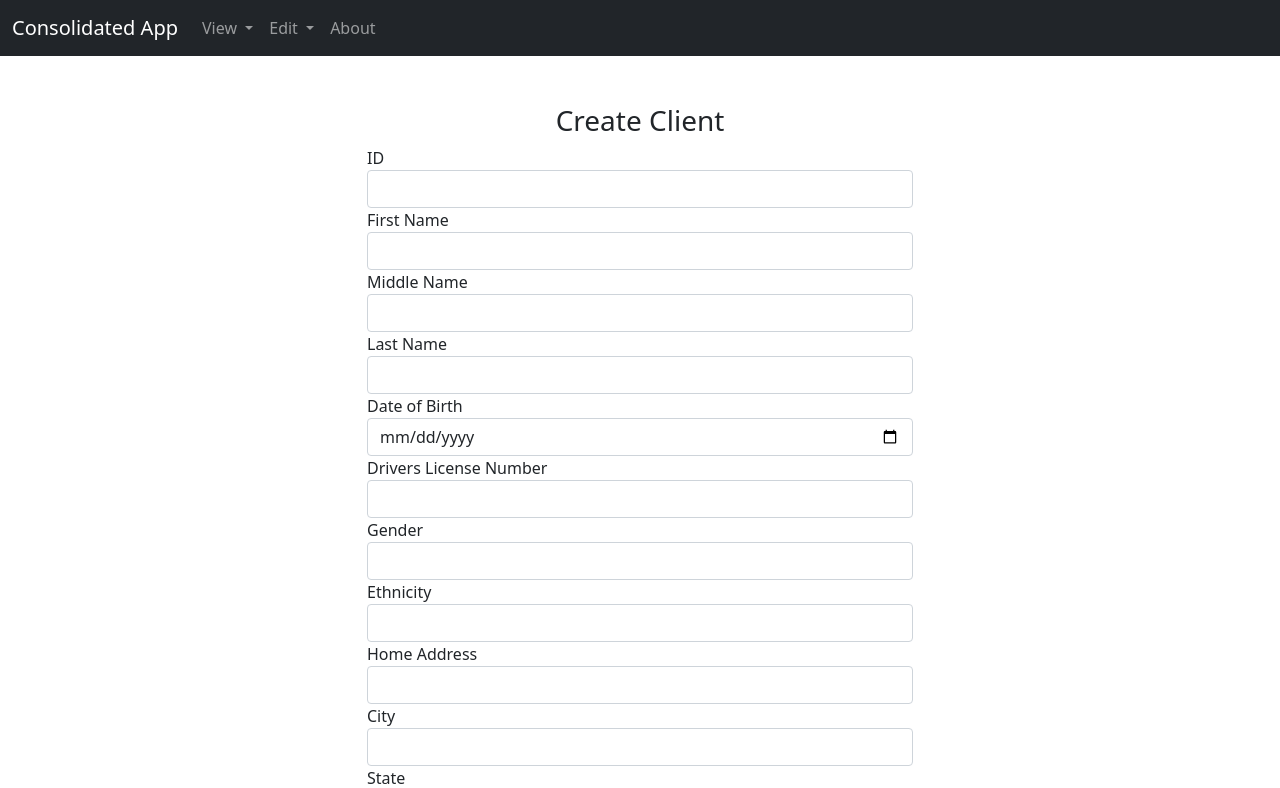
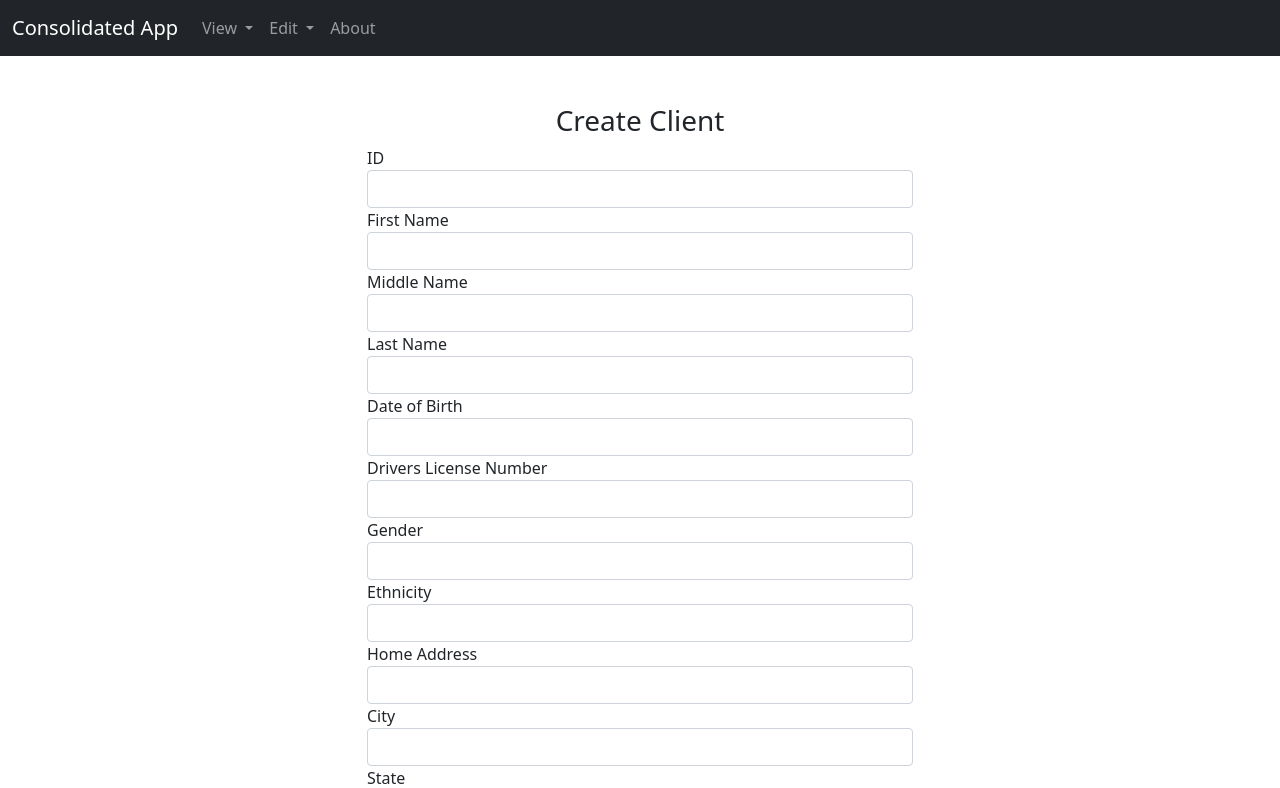
Before and after one commit to alexiscenriquez/CIS4339groupproject, a Vue app in the folder Frontend/: page /new-client in a window 1280 px wide. Shown: the top 788 px of the page. Built offline with nearby package versions, Linux system fonts and the light colour scheme.

Commit message:
Delete vue-project and styling

```diff
--- a/Frontend/src/views/clients/ClientsEdit.vue
+++ b/Frontend/src/views/clients/ClientsEdit.vue
@@ -26,7 +26,7 @@
 
                 <div class="form-group">
                     <label>Date of Birth</label>
-                    <input type="date" class="form-control"  placeholder= "YYYY-MM-DD" v-model="cls_list[0].b_day" required>
+                    <input type="text" class="form-control"  placeholder= "YYYY-MM-DD" v-model="cls_list[0].b_day" required>
                 </div>
 
                 <div class="form-group">
--- a/Frontend/src/views/clients/ClientsView.vue
+++ b/Frontend/src/views/clients/ClientsView.vue
@@ -4,11 +4,13 @@
           <!-- <h3>{{msg}}</h3>   -->
           <!-- <events :msg="msg"/> -->
         </div>
-        <div class="row justify-content-center">
+        <div class="row justify-content-evenly">
+            <fieldset class ='flex'>
             <router-link :to="{path:'new-client'}" class="btn btn-secondary">Create New Client</router-link>
-            <table class="table table-striped">
+            <table class="table table-striped;equal-width">
             <thead class="table-dark">
                 <tr>
+                <th>Client</th>
                 <th>First Name</th>
                 <th>Middle Name</th>
                 <th>Last Name</th>
@@ -50,10 +52,11 @@
                 <th>TANF</th>
                 <th>Food Stamps</th>
                 <th>SSI</th>
-                <th>Unemployment Benefits</th>
-                <th>Social Security Number</th>
+                <th>Unemployment</th>
+                <th>Social Security</th>
                 <th>Other Income</th>
                 <th>Health Insurance</th>
+                <th>Insurance Program</th>
                 <th>Health Insurance Description</th>
                 <th>Covid Status</th>
                 </tr>
@@ -103,7 +106,7 @@
                 <td>{{cls.food_stamps }}</td>
                 <td>{{cls.ssi }}</td>
                 <td>{{cls.unemployment }}</td>
-                <td>{{cls.social_secturity }}</td>
+                <td>{{cls.social_security }}</td>
                 <td>{{cls.other_income }}</td>
                 <td>{{cls.health_insurance }}</td>
                 <td>{{cls.health_insurance_desc }}</td>
@@ -111,7 +114,6 @@
                 <td>{{cls.covid_status }}</td>
                 <td><button @click="active = !active" class="btn btn-secondary">Employees</button></td>
                 <td><button @click="active = !active" class="btn btn-secondary">Services</button></td>
-                <td><button @click="active = !active" class="btn btn-secondary">Events</button></td>
                 <td><router-link :to="{name: 'clients_edit', params: { id: cls.cid }}" class="btn btn-secondary ">Edit</router-link></td>
                 <td><button @click.prevent="del_client(cls.cid)" class="btn btn-secondary">Delete</button></td>
                 <td v-if="active">hello</td>
@@ -119,6 +121,7 @@
                 </tr>
             </tbody>
             </table>
+            </fieldset>
   </div>
 
     </main>
@@ -148,7 +151,7 @@
                 let apiURL = `http://localhost:8080/clients/del/${id}`
                 let indexOfArrayItem = this.allclients.findIndex(i=>i.cid === id);
 
-                if(window.confirm('Delete?')){
+                if(window.confirm('Delete Client?')){
                     axios.delete(apiURL).then(()=>{
                         this.allclients.splice(indexOfArrayItem, 1);
                     }).catch(error => {
@@ -160,7 +163,15 @@
     }
 </script>
 
+<style>
+.flex {
+    display: flex;
+    flex-direction: column;
+    flex-wrap: nowrap;
+    align-items: space-between;
+}
 
+</style>
 
 
 
--- a/Frontend/src/views/clients/NewClient.vue
+++ b/Frontend/src/views/clients/NewClient.vue
@@ -15,7 +15,7 @@
 
                 <div class="form-group">
                     <label>Middle Name</label>
-                    <input type="text" class="form-control" v-model="clients.middle_name" required>
+                    <input type="text" class="form-control" v-model="clients.mid_name" required>
                 </div>
 
                 <div class="form-group">
@@ -25,7 +25,7 @@
 
                 <div class="form-group">
                     <label>Date of Birth</label>
-                    <input type="date" class="form-control"  placeholder= "YYYY-MM-DD" v-model="clients.b_day" required>
+                    <input type="text" class="form-control" v-model="clients.b_day" required>
                 </div>
 
                 <div class="form-group">
@@ -185,7 +185,7 @@
 
                 <div class="form-group">
                     <label>Worker Compensation</label>
-                    <input type="text" class="form-control" v-model="clients.spousal_income_support" required>
+                    <input type="text" class="form-control" v-model="clients.worker_compensation" required>
                 </div>
 
                 <div class="form-group">
@@ -219,8 +219,8 @@
                 </div>
 
                 <div class="form-group">
-                    <label>Social Security</label>
-                    <input type="text" class="form-control" placeholder="Social security number" v-model="clients.social_secturity" required>
+                    <label>Social Security Number</label>
+                    <input type="text" class="form-control" v-model="clients.social_security" required>
                 </div>
 
                 <div class="form-group">
```
